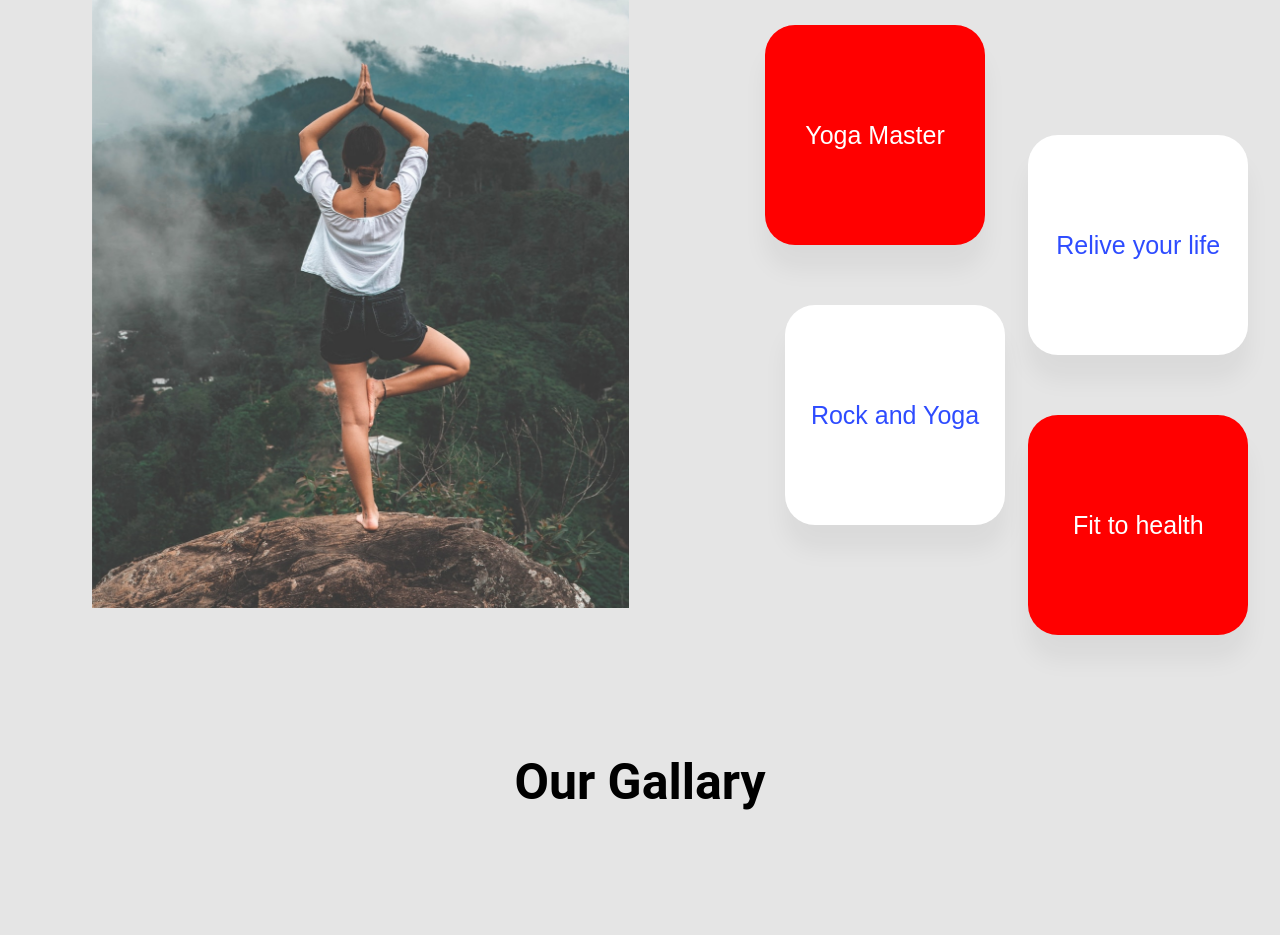
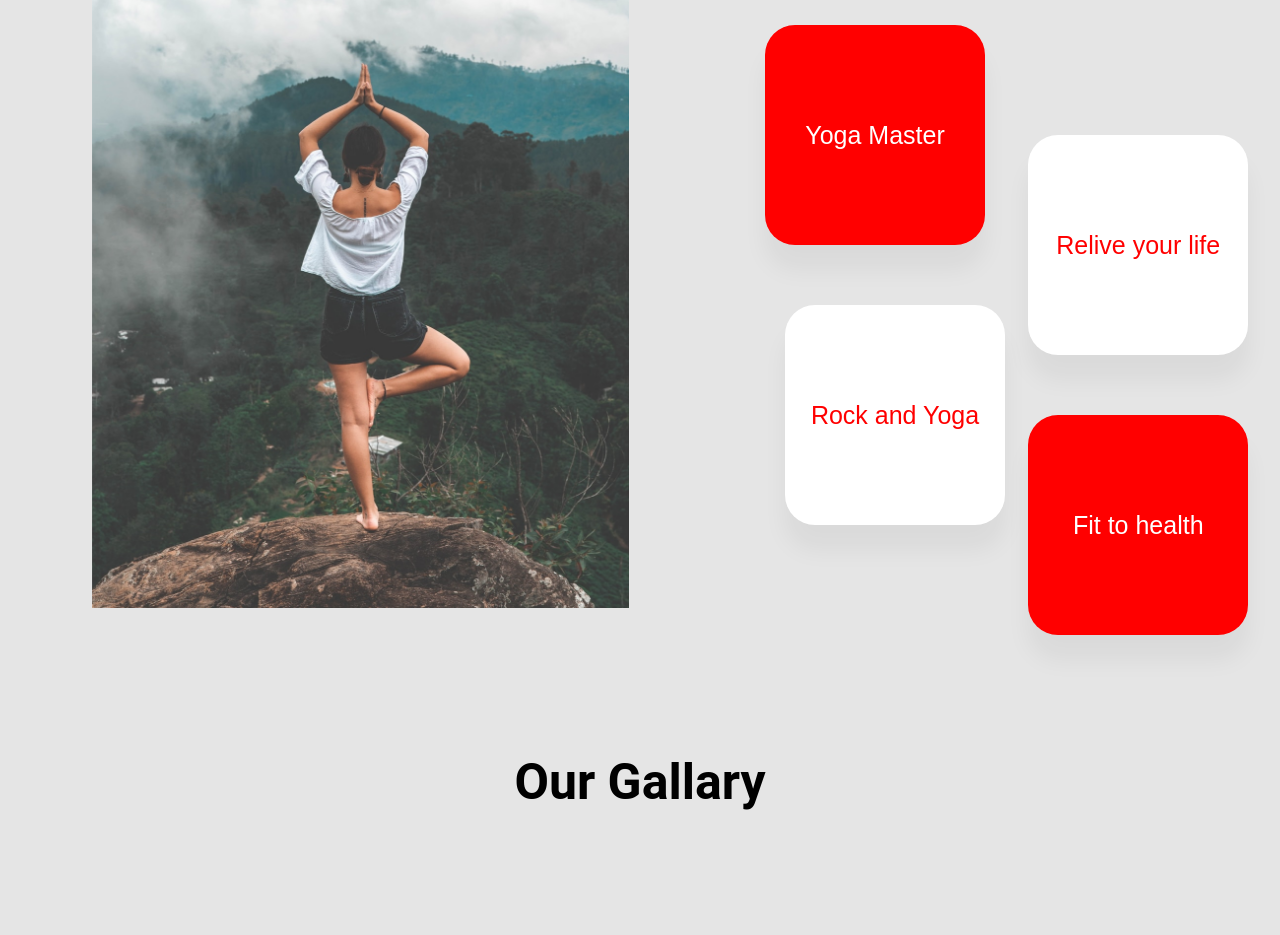
Before and after one commit to Serzhs/yoga-landing-page, a plain HTML site: page index.html in a window 1280 px wide. Shown: the part 1212-2147 px from the top of the page. Drawn offline with Linux system fonts and the light colour scheme.

Commit message:
added css

```diff
--- a/styles.css
+++ b/styles.css
@@ -260,7 +260,7 @@ body {
 
 .classes__class-box--inverted {
     background-color: var(--white-accent);
-    color: #2E4CFF;
+    color: var(--blue-accent);
 }
 
 .classes__class-box--low {
```
